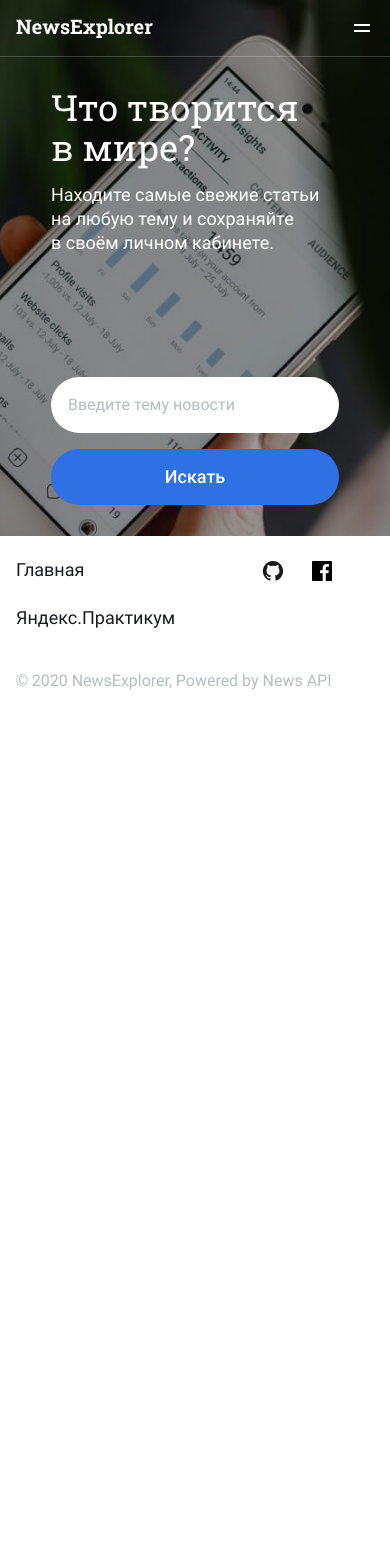
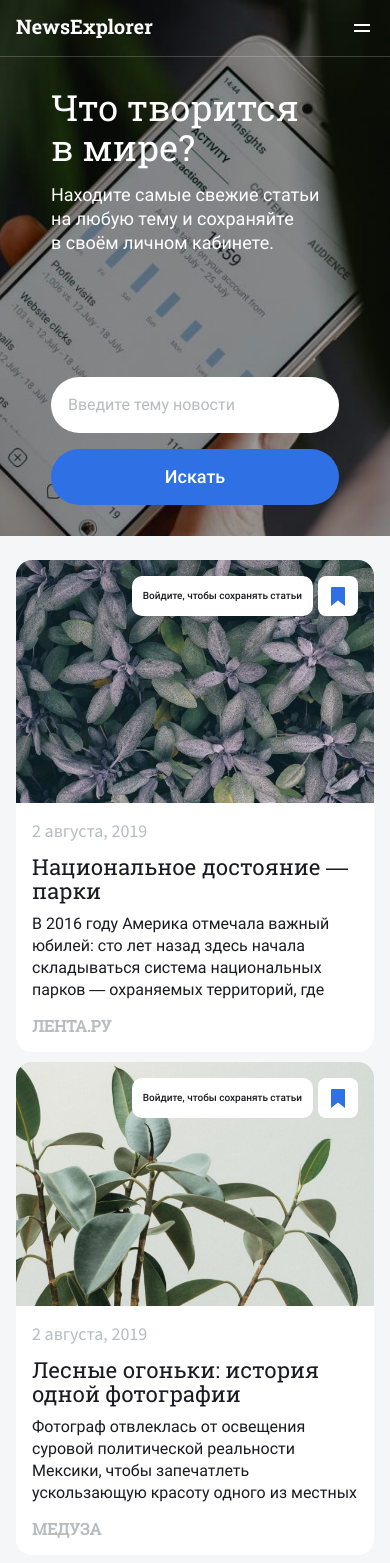
Before and after one commit to Vooooodoo/news-explorer-frontend, a React (Create React App) app: page /saved-news in a window 390 px wide. Shown: the top 1563 px of the page. Before the commit the page ends 844 px from the top, so only its background shows below. Built offline with nearby package versions, Linux system fonts and the light colour scheme.

Commit message:
feat: реализовать секцию с новостными карточками

```diff
--- a/src/components/App/App.js
+++ b/src/components/App/App.js
@@ -7,6 +7,7 @@ import {
 } from 'react-router-dom';
 import Header from '../Header/Header';
 import Main from '../Main/Main';
+import SavedNews from '../SavedNews/SavedNews';
 import Footer from '../Footer/Footer';
 
 function App() {
@@ -35,6 +36,7 @@ function App() {
             loggedIn={loggedIn}
             onSignOut={handleSignOut}
           />
+          <SavedNews />
         </Route>
       </Switch>
       <Footer />
--- a/src/components/SavedNews/SavedNews.css
+++ b/src/components/SavedNews/SavedNews.css
@@ -0,0 +1,19 @@
+.saved-news {
+  background-color: #F5F6F7;
+  margin: 0 -104px;
+  padding: 62px 104px;
+}
+
+@media all and (max-width: 1023px) {
+  .saved-news {
+    margin: 0 -40px;
+    padding: 32px 40px;
+  }
+}
+
+@media all and (max-width: 499px) {
+  .saved-news {
+    margin: 0 -16px;
+    padding: 24px 16px;
+  }
+}
--- a/src/components/SavedNews/SavedNews.js
+++ b/src/components/SavedNews/SavedNews.js
@@ -4,9 +4,11 @@ import './SavedNews.css';
 
 function SavedNews() {
   return (
-    <section className="saved-news">
-      <NewsCardList />
-    </section>
+    <main>
+      <section className="saved-news">
+        <NewsCardList />
+      </section>
+    </main>
   );
 }
 
```
